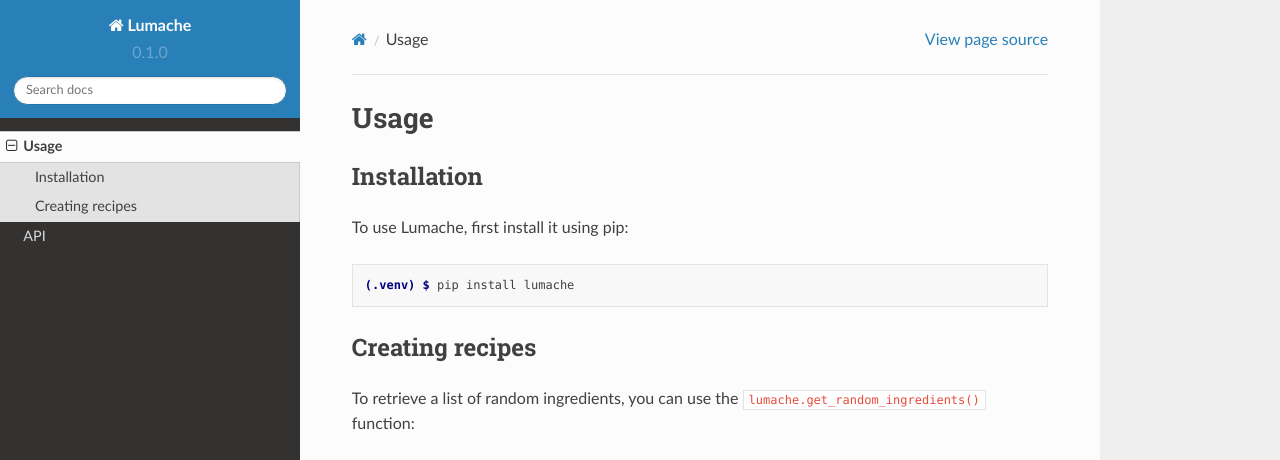
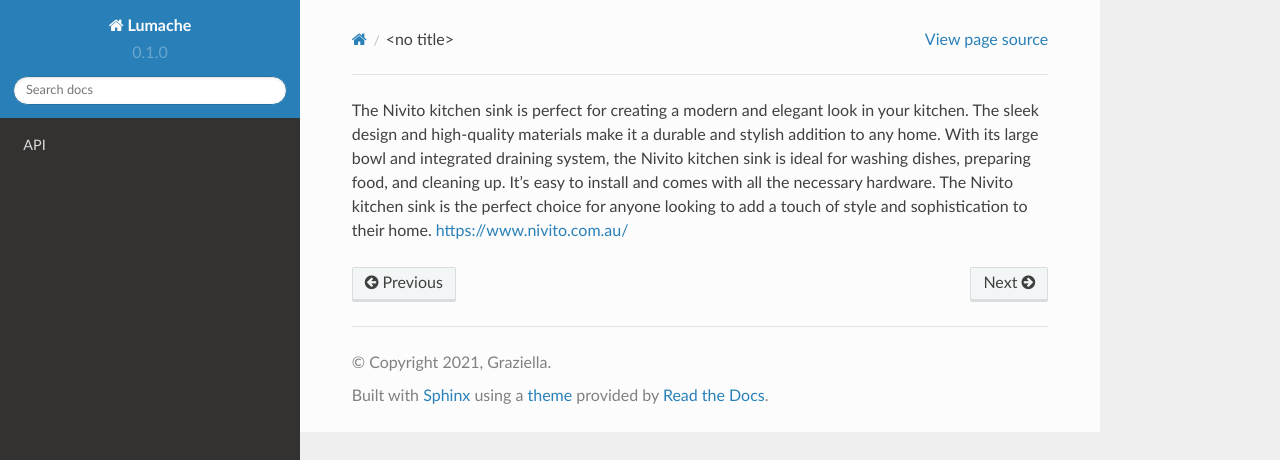
Before and after one commit to MuhammadAli336/blacksink, a Sphinx documentation site: the page built from docs/source/usage.rst, in a window 1280 px wide and 1095 px high. Shown: the top 460 px of the window. Built offline with Sphinx 7.4.7 and the Read the Docs theme 2.0.0, drawn with Linux system fonts in a browser that asks for light colours; some of the changed text lies outside the part shown; grey boxes are pictures that could not be loaded.

Commit message:
Update usage.rst

```diff
--- a/docs/source/usage.rst
+++ b/docs/source/usage.rst
@@ -1,33 +1,3 @@
-Usage
-=====
 
-.. _installation:
 
-Installation
-------------
-
-To use Lumache, first install it using pip:
-
-.. code-block:: console
-
-   (.venv) $ pip install lumache
-
-Creating recipes
-----------------
-
-To retrieve a list of random ingredients,
-you can use the ``lumache.get_random_ingredients()`` function:
-
-.. autofunction:: lumache.get_random_ingredients
-
-The ``kind`` parameter should be either ``"meat"``, ``"fish"``,
-or ``"veggies"``. Otherwise, :py:func:`lumache.get_random_ingredients`
-will raise an exception.
-
-.. autoexception:: lumache.InvalidKindError
-
-For example:
-
->>> import lumache
->>> lumache.get_random_ingredients()
-['shells', 'gorgonzola', 'parsley']
+The Nivito kitchen sink is perfect for creating a modern and elegant look in your kitchen. The sleek design and high-quality materials make it a durable and stylish addition to any home. With its large bowl and integrated draining system, the Nivito kitchen sink is ideal for washing dishes, preparing food, and cleaning up. It's easy to install and comes with all the necessary hardware. The Nivito kitchen sink is the perfect choice for anyone looking to add a touch of style and sophistication to their home. https://www.nivito.com.au/
```
